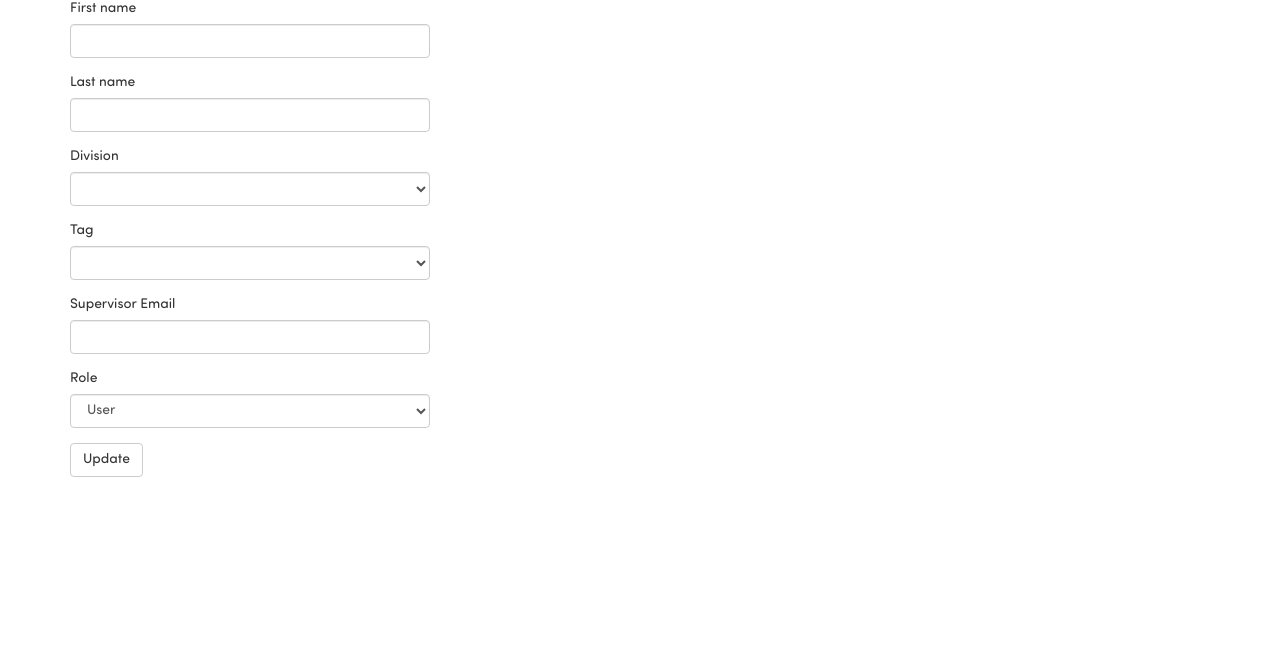
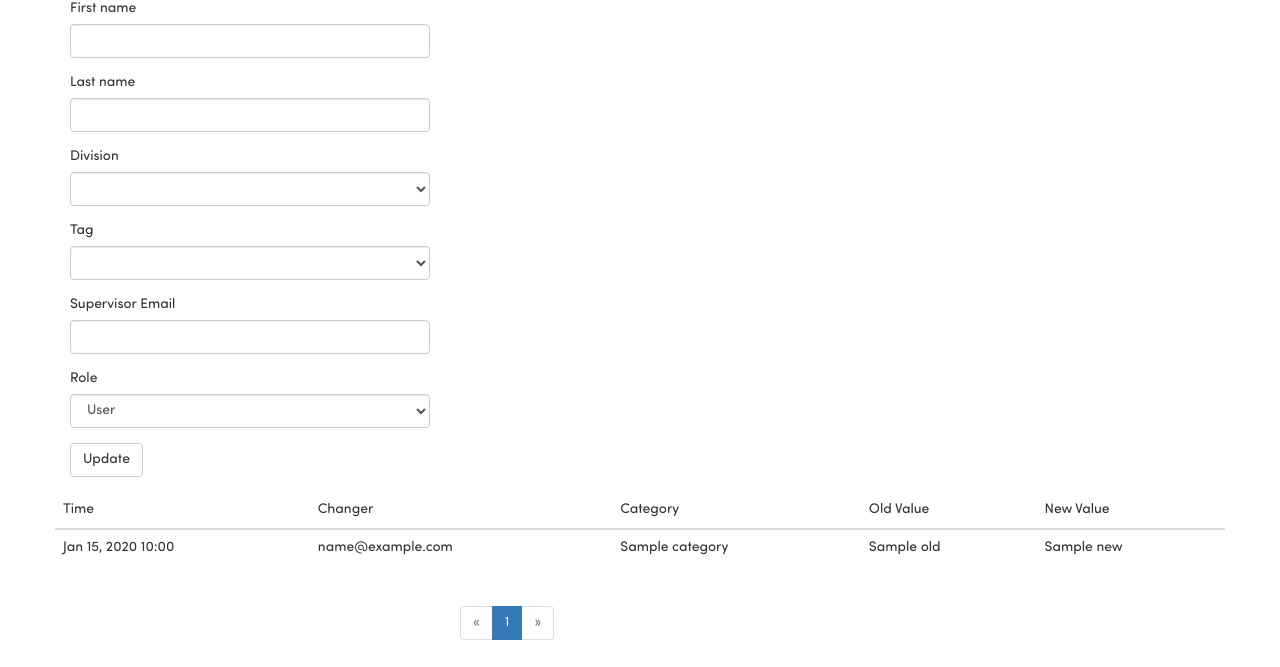
Before and after one commit to nycrecords/timeclock, a Flask app: template app/templates/main/user_page.html in a window 1280 px wide. Shown: the part 193-860 px from the top of the page. Before the commit the page ends 670 px from the top, so only its background shows below. Run offline with Flask 2, Linux system fonts and the light colour scheme; tables that the repository leaves empty hold one stand-in row (values such as "Sample post"); the template is opened without the code that fills it: values that come from a table or form of the project are taken from there, most other values are stand-ins (such as "Sample title", 1, 10 or a date in 2020); some libraries are stand-ins or nearby versions.

Commit message:
working refs to changer and user in ChangeLog table

```diff
--- a/app/models.py
+++ b/app/models.py
@@ -72,6 +72,7 @@ class User(UserMixin, db.Model):
     tag_id = db.Column(db.Integer, db.ForeignKey('tags.id'))
     old_passwords = db.Column(db.Integer, db.ForeignKey('passwords.id'))
     events = db.relationship('Event', backref='user', lazy='dynamic')
+    # changelogs = db.relationship('ChangeLog', backref='changer', lazy='dynamic')
     pays = db.relationship('Pay', backref='user', lazy='dynamic')
 
     # Supervisor
@@ -317,6 +318,8 @@ class ChangeLog(db.Model):
     id = db.Column(db.Integer, primary_key=True)
     user_id = db.Column(db.Integer, db.ForeignKey('users.id'))
     changer_id = db.Column(db.Integer, db.ForeignKey('users.id'))
+    user = db.relationship('User', foreign_keys=[user_id])
+    changer = db.relationship('User', foreign_keys=[changer_id])
     timestamp = db.Column(db.DateTime)
     old = db.Column(db.String(128))
     new = db.Column(db.String(128))
--- /dev/null
+++ b/app/templates/main/_changelogs.html
@@ -0,0 +1,30 @@
+<table>
+     <div class="row">
+        <table class="table">
+            <thead>
+                <tr>
+                    <th>Time</th>
+                    <th>Changer</th>
+                    <th>Category</th>
+                    <th>Old Value</th>
+                    <th>New Value</th>
+                </tr>
+            </thead>
+
+            <tbody>
+                {% for change in changes %}
+                <tr>
+                    <td>{{ chage.timestamp.strftime("%b %d, %Y %H:%M") }}</td>
+                    <td>{{ change.changer.email }}</td>
+                    <td>{{ change.category }}</td>
+                    <td>{{ change.old }}</td>
+                    <td>{{ change.new }}</td>
+                </tr>
+                {% endfor %}
+            </tbody>
+        </table>
+        <div class="col-md-8 col-md-offset-4">
+            {{ macros.pagination_widget(pagination, '.user', username=username) }}
+        </div>
+    </div>
+</table>
--- a/app/templates/main/user_page.html
+++ b/app/templates/main/user_page.html
@@ -17,4 +17,8 @@
         </div>
     </div>
 
+    <div class="row">
+        {% include '_changelogs.html' %}
+    </div>
+
 {% endblock %}
```
Also changed, not shown: app/main/views.py (+5 -2 lines).
